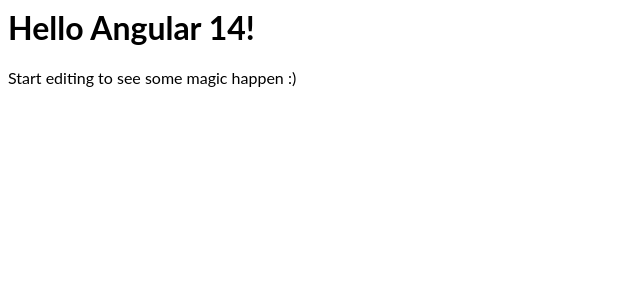
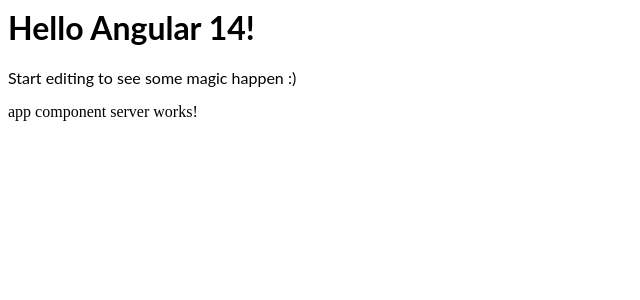
Before and after one commit to 414x6156C38210Bh/angular-ivy-4vmyyn, an Angular app: page / in a window 1280 px wide. Shown: the top 300 px of the page, without its empty margins (0-640 px from the left). Built offline with nearby package versions, Linux system fonts and the light colour scheme.

Commit message:
server component

```diff
--- a/src/app/app.component.html
+++ b/src/app/app.component.html
@@ -1,4 +1,3 @@
 <hello name="{{ name }}"></hello>
-<p>
-  Start editing to see some magic happen :)
-</p>
+<p>Start editing to see some magic happen :)</p>
+<app-server></app-server>
--- /dev/null
+++ b/src/app/server/server.component.html
@@ -0,0 +1,3 @@
+<p>
+app component server works!
+</p>
--- /dev/null
+++ b/src/app/server/server.component.ts
@@ -0,0 +1,12 @@
+import { Component, OnInit } from '@angular/core';
+
+@Component({
+  selector: 'app-server',
+  templateUrl: './server.component.html',
+  styleUrls: ['./server.component.css'],
+})
+export class ServerComponent implements OnInit {
+  constructor() {}
+
+  ngOnInit() {}
+}
```
Also changed, not shown: src/app/app.module.ts (+5 -4 lines), src/app/server/server.component.css (added).
